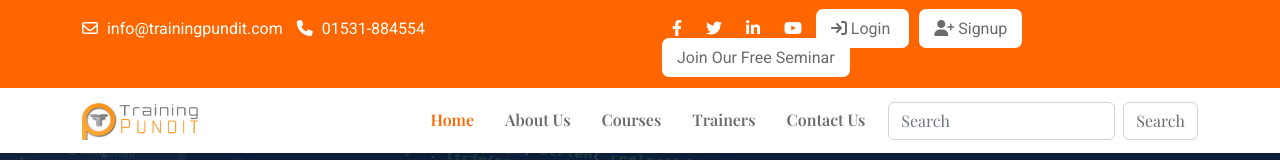
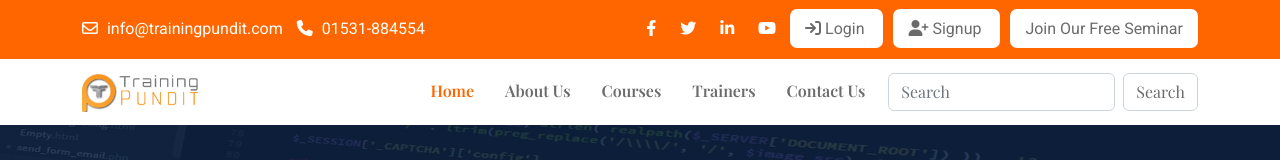
Before and after one commit to Sazib-Banik/TrainingPunditUpdate, a plain HTML site: page index.html in a window 1280 px wide. Shown: the top 160 px of the page. Drawn offline with nearby package versions, Linux system fonts and the light colour scheme; animation ran at ten frames a second.

Commit message:
top header small change

```diff
--- a/index.html
+++ b/index.html
@@ -25,7 +25,7 @@
     <header id="header_part">
       <div class="container">
         <div class="row">
-          <div class="col-md-6">
+          <div class="col-md-5">
             <div class="header_left">
               <span>
                 <i class="fa-regular fa-envelope"></i> info@trainingpundit.com
@@ -33,7 +33,7 @@
               <span><i class="fa-solid fa-phone"></i> 01531-884554</span>
             </div>
           </div>
-          <div class="col-md-6">
+          <div class="col-md-7">
             <div class="header_right float-end">
               <ul class="social-link">
                 <li>
```
